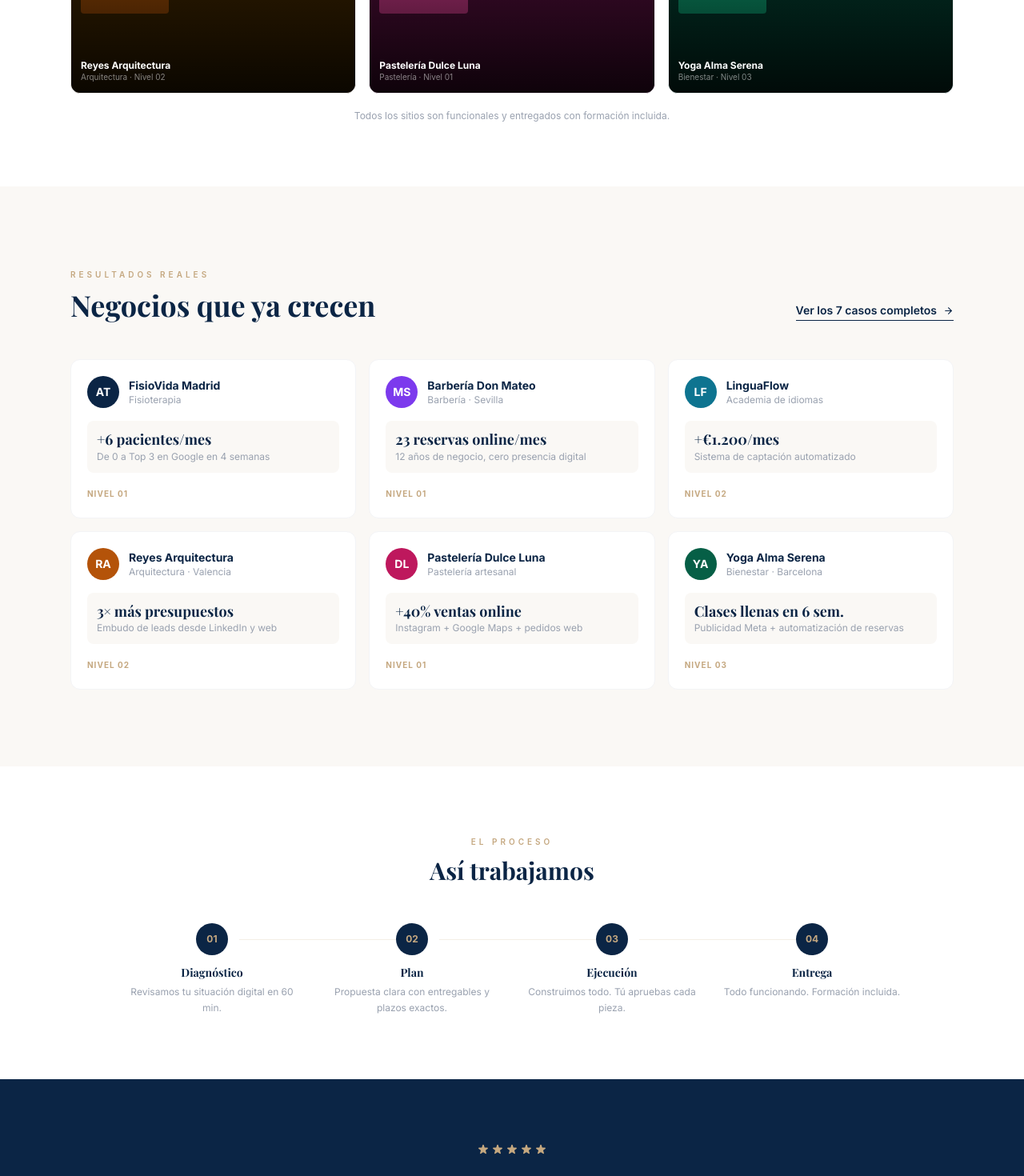
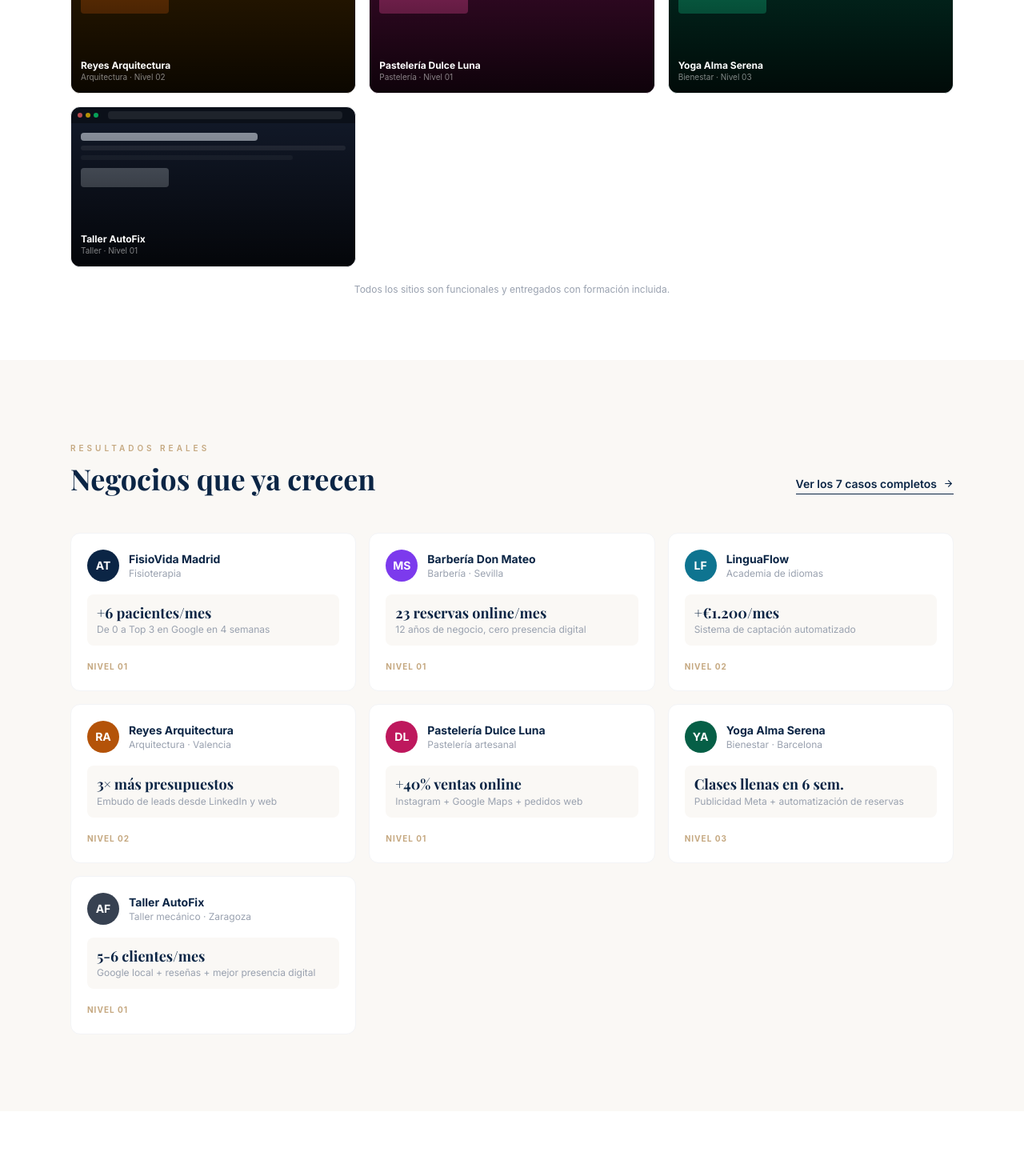
Before and after one commit to vkendrick/kendrick, a React (Vite) app: page / in a window 1280 px wide. Shown: the part 2780-4250 px from the top of the page at 80% size. Built offline with nearby package versions, Linux system fonts and the light colour scheme; a web font is replaced by a local one.

Commit message:
Ajusta la home para mostrar los 7 casos de forma consistente y completar la sección de portafolio visual.

```diff
--- a/src/pages/Home.tsx
+++ b/src/pages/Home.tsx
@@ -3,7 +3,7 @@ import { Link } from "react-router-dom";
 import { toast } from "sonner";
 import { ArrowRight, CheckCircle2, ChevronDown, ChevronUp } from "lucide-react";
 
-// ─── DATOS ────────────────────────────────────────────────────────────────────
+// ─── DATOS ────────────────────────────────────────────────────────────
 
 const STATS = [
   { value: "+120", label: "Negocios ayudados" },
@@ -129,6 +129,15 @@ const PORTFOLIO = [
     metric: "Clases llenas en 6 sem.",
     detail: "Publicidad Meta + automatización de reservas",
   },
+  {
+    initials: "AF",
+    color: "#374151",
+    business: "Taller AutoFix",
+    sector: "Taller mecánico · Zaragoza",
+    package: "Nivel 01",
+    metric: "5-6 clientes/mes",
+    detail: "Google local + reseñas + mejor presencia digital",
+  },
 ];
 
 const PROCESS = [
@@ -161,7 +170,7 @@ const FAQS = [
   },
 ];
 
-// ─── COMPONENTES ──────────────────────────────────────────────────────────────
+// ─── COMPONENTES ────────────────────────────────────────────────────────
 
 function FaqItem({ q, a }: { q: string; a: string }) {
   const [open, setOpen] = useState(false);
@@ -183,7 +192,7 @@ function FaqItem({ q, a }: { q: string; a: string }) {
   );
 }
 
-// ─── PÁGINA ───────────────────────────────────────────────────────────────────
+// ─── PÁGINA ──────────────────────────────────────────────────────────
 
 export default function Home() {
   const [form, setForm] = useState({ name: "", email: "", company: "", message: "", consent: false });
@@ -201,7 +210,6 @@ export default function Home() {
       });
       if (res.ok) {
         toast.success("¡Mensaje enviado! Te respondemos en menos de 24 horas.");
-        // Open WhatsApp with prefilled message
         const waText = encodeURIComponent(`Hola, soy ${form.name}. ${form.message}`);
         window.open(`https://wa.me/34658598442?text=${waText}`, "_blank");
         setForm({ name: "", email: "", company: "", message: "", consent: false });
@@ -244,7 +252,7 @@ export default function Home() {
             <div className="flex flex-col sm:flex-row gap-3">
               <Link
                 to="/quiz"
-                className="inline-flex items-center justify-center gap-2 bg-[#C5A880] text-[#0B2545] font-bold px-8 py-4 rounded text-sm tracking-wide transition-all duration-200 hover:bg-[#d4bc9a] active:scale-[0.97]"
+                className="inline-flex items-center justify-center gap-2 bg-[#C5A880] text-[#0B2545] font-bold px-8 py-4 rounded text-sm tracking-wide transition-all duration-200 hover:bg-[#d4bc9a]"
               >
                 Diagnóstico gratuito — 3 min
                 <ArrowRight size={15} />
@@ -258,7 +266,6 @@ export default function Home() {
             </div>
           </div>
 
-          {/* Stats strip */}
           <div className="grid grid-cols-2 md:grid-cols-4 gap-3 mt-10">
             {STATS.map((s) => (
               <div key={s.label} className="border border-white/10 rounded-lg p-5 text-center">
@@ -314,7 +321,6 @@ export default function Home() {
             </p>
           </div>
 
-          {/* Flecha visual de progresión */}
           <div className="flex items-center justify-center gap-2 my-8 text-xs text-gray-300 font-sans">
             <span className="bg-gray-100 px-3 py-1 rounded-full text-gray-400">Sin presencia</span>
             <ArrowRight size={12} />
@@ -354,7 +360,7 @@ export default function Home() {
                       <li key={item} className="flex items-start gap-2">
                         <CheckCircle2
                           size={13}
-                          className={`mt-0.5 shrink-0 ${pkg.highlight ? "text-[#C5A880]" : "text-[#C5A880]"}`}
+                          className="mt-0.5 shrink-0 text-[#C5A880]"
                         />
                         <span className={`text-sm ${pkg.highlight ? "text-white/80" : "text-gray-600"}`}>
                           {item}
@@ -422,27 +428,25 @@ export default function Home() {
               { name: "Reyes Arquitectura", type: "Arquitectura · Nivel 02", bg: "#2d1b00", accent: "#b45309" },
               { name: "Pastelería Dulce Luna", type: "Pastelería · Nivel 01", bg: "#3b0a2a", accent: "#ec4899" },
               { name: "Yoga Alma Serena", type: "Bienestar · Nivel 03", bg: "#022c22", accent: "#10b981" },
+              { name: "Taller AutoFix", type: "Taller · Nivel 01", bg: "#111827", accent: "#9ca3af" },
             ].map((site) => (
               <div
                 key={site.name}
                 className="rounded-xl overflow-hidden border border-gray-100 relative group"
                 style={{ backgroundColor: site.bg, aspectRatio: "16/9" }}
               >
-                {/* Browser chrome */}
                 <div className="absolute top-0 left-0 right-0 h-5 flex items-center gap-1 px-2" style={{ backgroundColor: "rgba(0,0,0,0.35)" }}>
                   <div className="w-1.5 h-1.5 rounded-full bg-red-400/70" />
                   <div className="w-1.5 h-1.5 rounded-full bg-yellow-400/70" />
                   <div className="w-1.5 h-1.5 rounded-full bg-green-400/70" />
                   <div className="flex-1 mx-2 h-2.5 rounded-sm" style={{ backgroundColor: "rgba(255,255,255,0.08)" }} />
                 </div>
-                {/* Fake content */}
                 <div className="absolute inset-0 top-5 p-3 flex flex-col gap-1.5">
                   <div className="h-2.5 w-2/3 rounded" style={{ backgroundColor: site.accent, opacity: 0.9 }} />
                   <div className="h-1.5 w-full rounded" style={{ backgroundColor: "rgba(255,255,255,0.08)" }} />
                   <div className="h-1.5 w-4/5 rounded" style={{ backgroundColor: "rgba(255,255,255,0.05)" }} />
                   <div className="h-6 w-1/3 rounded mt-1" style={{ backgroundColor: site.accent, opacity: 0.5 }} />
                 </div>
-                {/* Label */}
                 <div className="absolute inset-0 top-5 flex flex-col justify-end p-3 bg-gradient-to-t from-black/75 to-transparent">
                   <p className="text-white font-bold text-xs leading-tight">{site.name}</p>
                   <p className="text-white/50 text-[10px] font-sans">{site.type}</p>
@@ -470,7 +474,7 @@ export default function Home() {
             </div>
             <Link
               to="/casos"
-              className="inline-flex items-center gap-2 text-[#0B2545] font-semibold text-sm border-b border-[#0B2545] pb-0.5 hover:text-[#C5A880] hover:border-[#C5A880] transition-colors shrink-0"
+              className="inline-flex items-center gap-2 text-[#0B2545] font-semibold text-sm border-b border-[#0B2545] pb-0.5 hover:text-[#C5A880] hover:border-[#C5A880] transition-colors"
             >
               Ver los 7 casos completos <ArrowRight size={13} />
             </Link>
@@ -543,7 +547,7 @@ export default function Home() {
           <div className="flex justify-center gap-0.5 mb-6">
             {Array.from({ length: 5 }).map((_, i) => (
               <svg key={i} className="w-4 h-4 text-[#C5A880] fill-[#C5A880]" viewBox="0 0 20 20">
-                <path d="M9.049 2.927c.3-.921 1.603-.921 1.902 0l1.07 3.292a1 1 0 00.95.69h3.462c.969 0 1.371 1.24.588 1.81l-2.8 2.034a1 1 0 00-.364 1.118l1.07 3.292c.3.921-.755 1.688-1.54 1.118l-2.8-2.034a1 1 0 00-1.175 0l-2.8 2.034c-.784.57-1.838-.197-1.539-1.118l1.07-3.292a1 1 0 00-.364-1.118L2.98 8.72c-.783-.57-.38-1.81.588-1.81h3.461a1 1 0 00.951-.69l1.07-3.292z" />
+                <path d="M9.049 2.927c.3-.921 1.603-.921 1.902 0l1.07 3.292a1 1 0 00.95.69h3.462c.969 0 1.371 1.24.588 1.81l-2.8 2.034a1 1 0 00-.364 1.118l1.07 3.292c.3.921-.755 1.688-1.54 1.118l-2.799-2.033a1 1 0 00-1.175 0l-2.799 2.033c-.785.57-1.839-.197-1.54-1.118l1.07-3.292a1 1 0 00-.364-1.118L2.079 8.71c-.783-.57-.381-1.81.588-1.81h3.462a1 1 0 00.95-.69L7.148 2.927z" />
               </svg>
             ))}
           </div>
```
